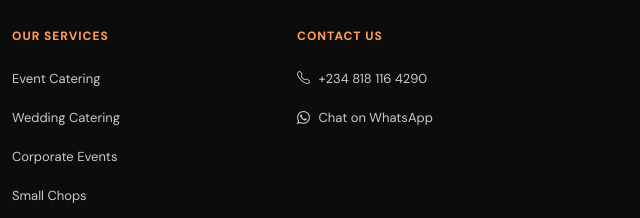
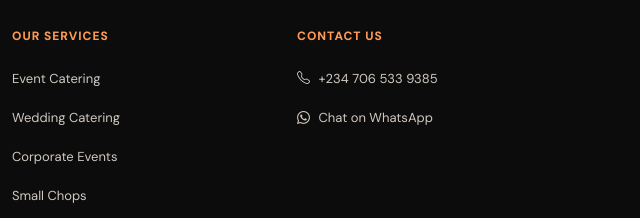
Before and after one commit to Philips-01/Tonad-Catering-Website, a plain HTML site: page menu.html in a window 1280 px wide. Shown: the part 3929-4147 px from the top of the page, 640-1280 px from the left. Drawn offline with nearby package versions, Linux system fonts and the light colour scheme.

Commit message:
Corrected Whatsapp Number in Footer

```diff
--- a/menu.html
+++ b/menu.html
@@ -757,7 +757,7 @@
                         <li>
                             <a href="tel:+2347065339385">
                                 <i class="bi bi-telephone"></i>
-                                +234 818 116 4290
+                                +234 706 533 9385
                             </a>
                         </li>
 
```
Also changed, not shown: about.html (+1 -1 lines), catering-services.html (+1 -1 lines), contact.html (+1 -1 lines), index.html (+1 -1 lines), promotions.html (+1 -1 lines).
